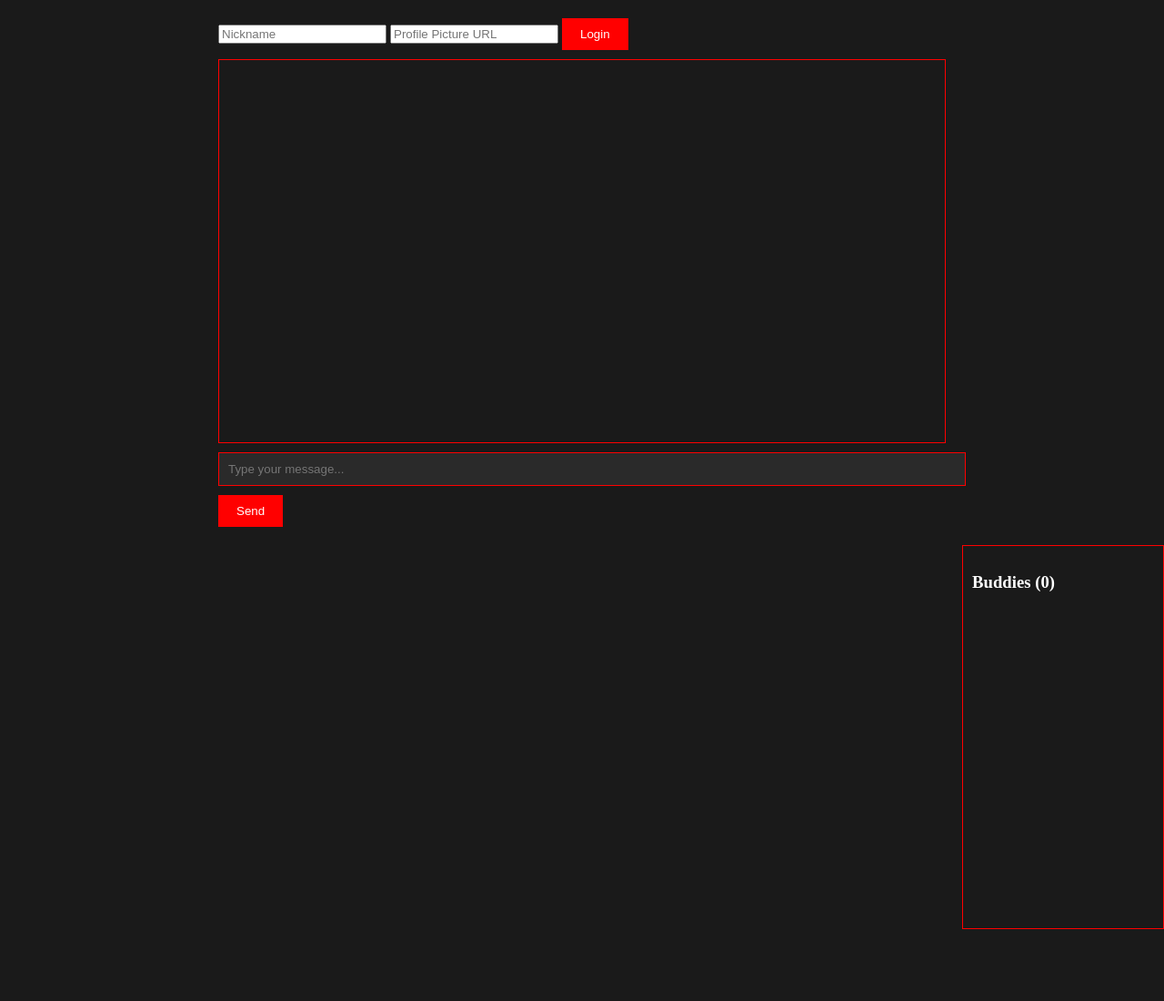
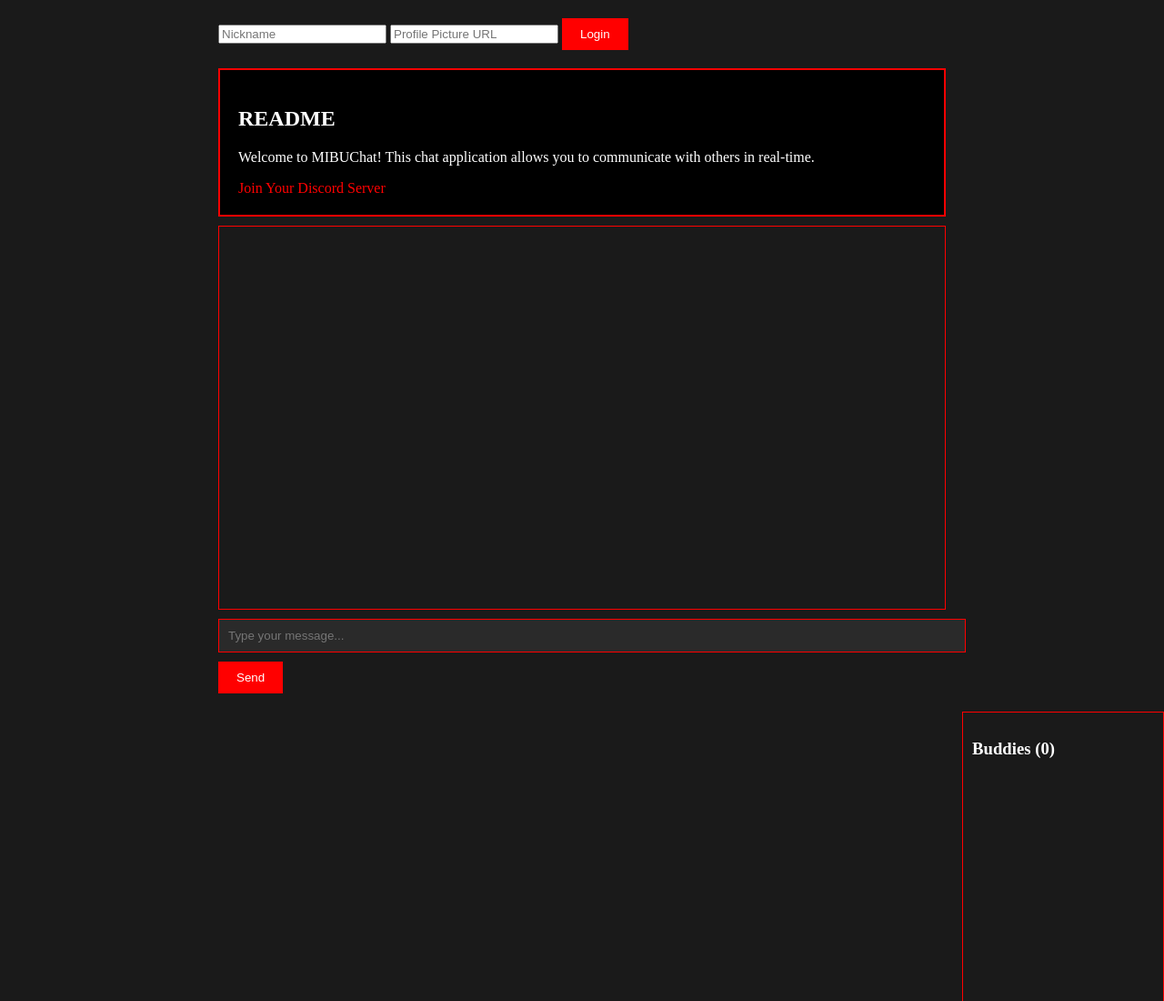
Before and after one commit to Rafafrias2012/MIBUChat, a website: page frontend/index.html in a window 1280 px wide. Shown: the top 1100 px of the page at 91% size. Before the commit the page ends 1021 px from the top, so only its background shows below. Drawn offline with nearby package versions, Linux system fonts and the light colour scheme; no server answers.

Commit message:
Added ReadME

```diff
--- a/frontend/index.html
+++ b/frontend/index.html
@@ -83,6 +83,23 @@
         iframe {
             max-width: 100%;
         }
+
+        #readme {
+            background-color: #000000;
+            border: 2px solid #ff0000;
+            padding: 20px;
+            margin-top: 20px;
+            color: #ffffff;
+        }
+
+        #readme a {
+            color: #ff0000;
+            text-decoration: none;
+        }
+
+        #readme a:hover {
+            text-decoration: underline;
+        }
     </style>
 </head>
 <body>
@@ -91,6 +108,12 @@
             <input type="text" id="nickname" placeholder="Nickname">
             <input type="text" id="pfp-url" placeholder="Profile Picture URL">
             <button id="login-button">Login</button>
+            <div id="readme">
+        <h2>README</h2>
+        <p>Welcome to MIBUChat! This chat application allows you to communicate with others in real-time.</p>
+        <hl></hl>
+        <a href="https://discord.com/invite/YyYx4Kwm" target="_blank">Join Your Discord Server</a>
+            </div>
         </div>
         <div id="chat-messages"></div>
         <input type="text" id="user-input" placeholder="Type your message...">
```
